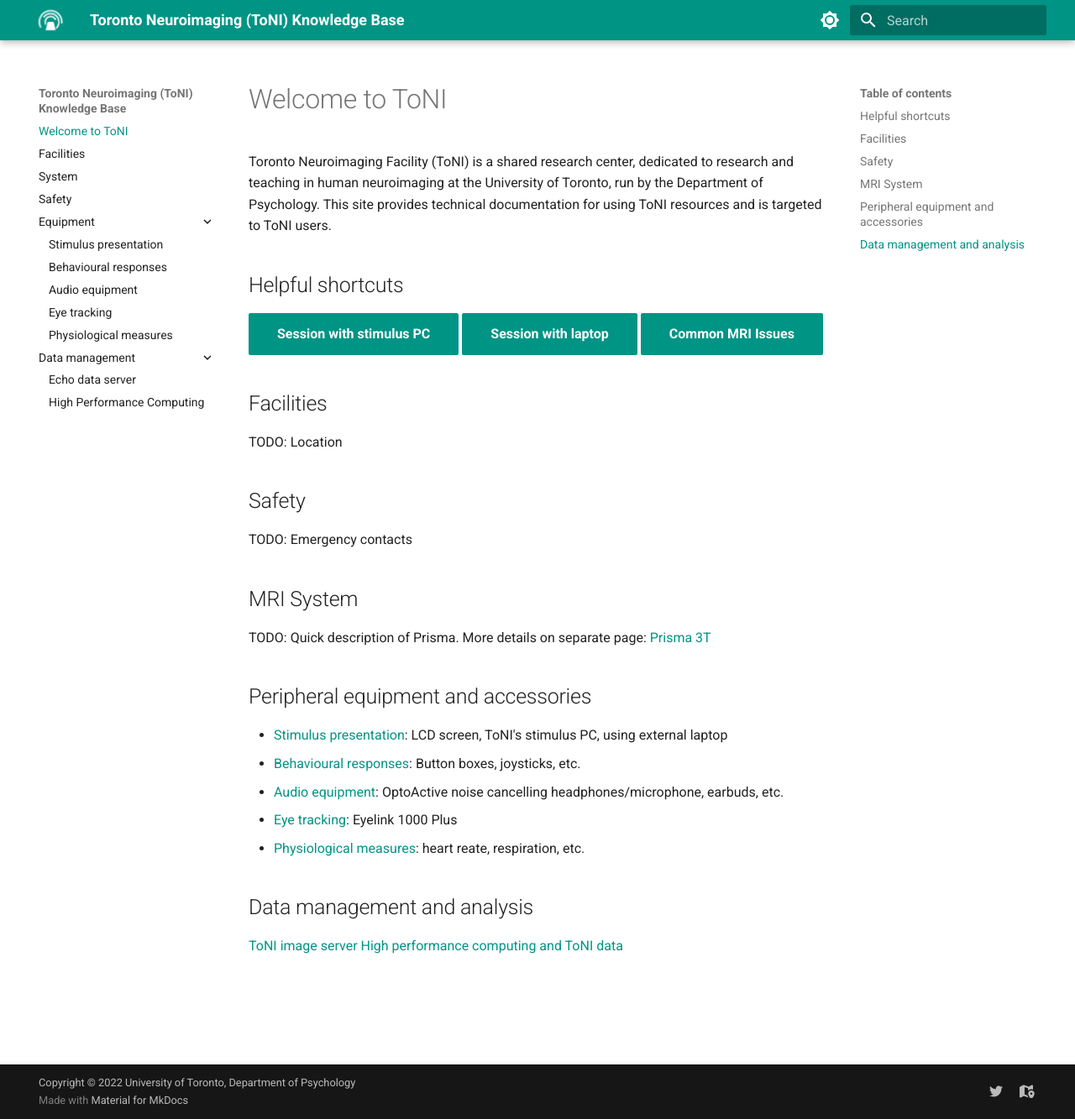
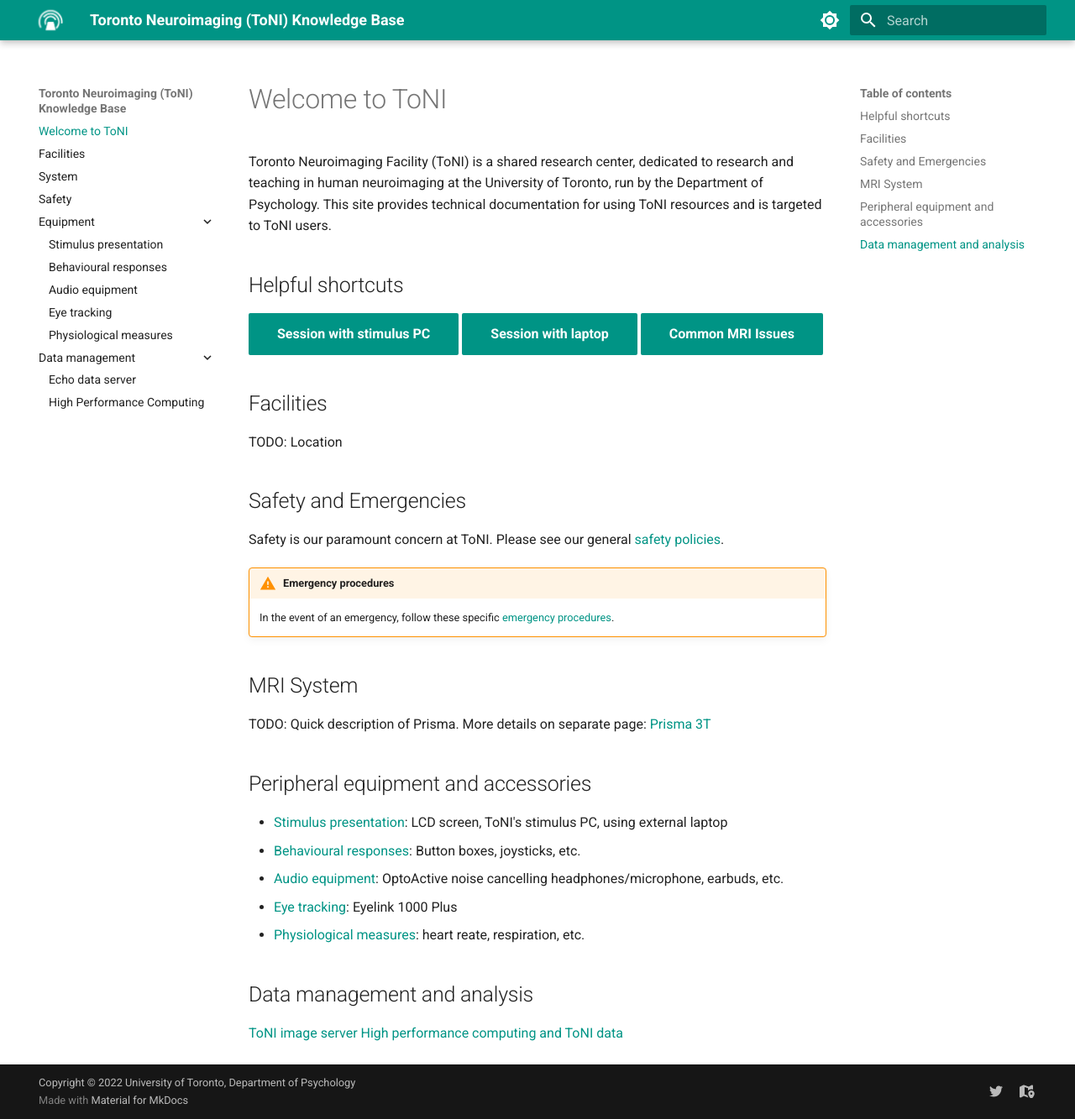
Before and after one commit to uoft-toni/uoft-toni.github.io, an MkDocs documentation site: the page built from docs/index.md, in a window 1280 px wide and 1333 px high. Shown: the whole window at 84% size. Built offline with MkDocs 1.6.1 and Material for MkDocs 9.7.7, drawn with Linux system fonts in a browser that asks for light colours.

Commit message:
add in emergency links

```diff
--- a/docs/index.md
+++ b/docs/index.md
@@ -10,8 +10,12 @@ Toronto Neuroimaging Facility (ToNI) is a shared research center, dedicated to r
 ## Facilities
 TODO: Location
 
-## Safety
-TODO: Emergency contacts
+## Safety and Emergencies
+Safety is our paramount concern at ToNI. Please see our general [safety policies](https://toni.psych.utoronto.ca/safety/).
+
+!!! warning "Emergency procedures"
+
+    In the event of an emergency, follow these specific [emergency procedures](https://toni.psych.utoronto.ca/safety/#8).
 
 ## MRI System
 TODO: Quick description of Prisma. More details on separate page: [Prisma 3T](system.md)
--- a/mkdocs.yml
+++ b/mkdocs.yml
@@ -31,6 +31,9 @@ theme:
     #- navigation.top
 markdown_extensions:
   - attr_list
+  - admonition
+  - pymdownx.details
+  - pymdownx.superfences
 copyright: Copyright &copy; 2022 University of Toronto, Department of Psychology
 extra:
   social:
```
